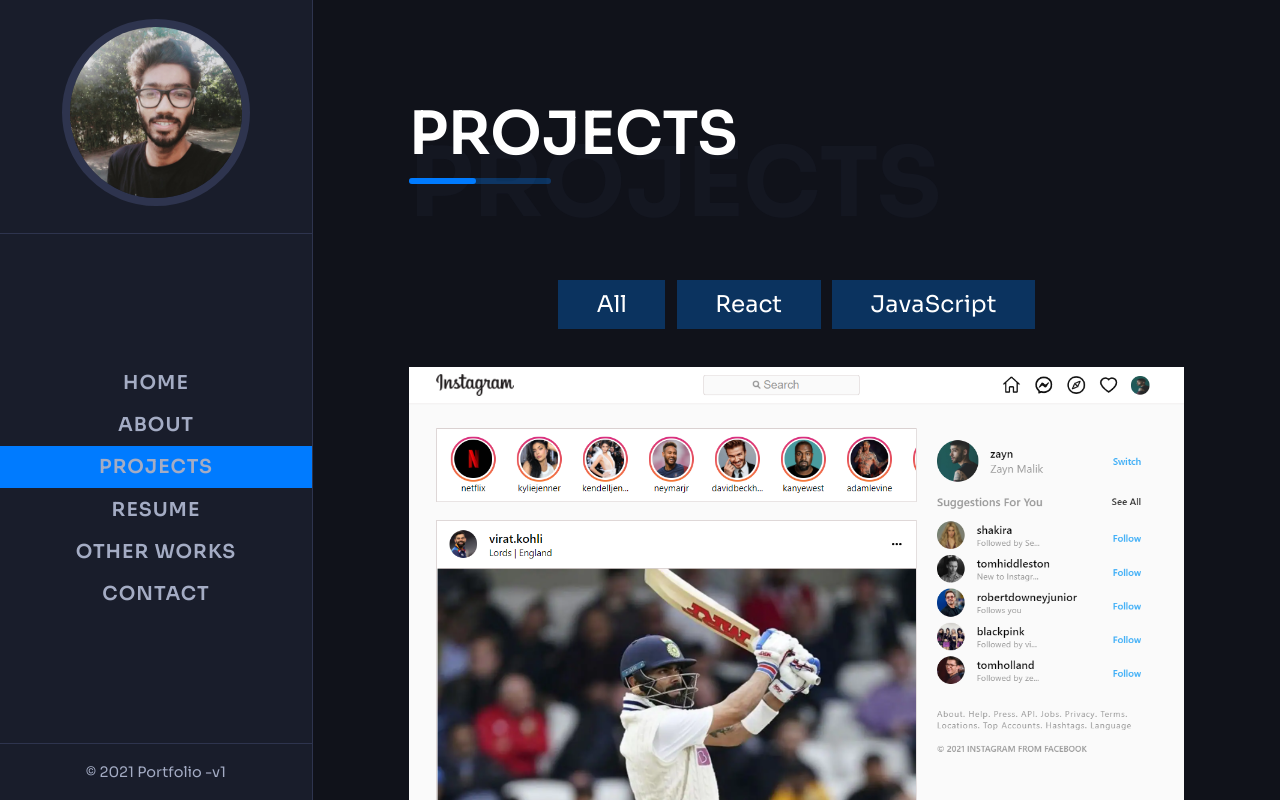
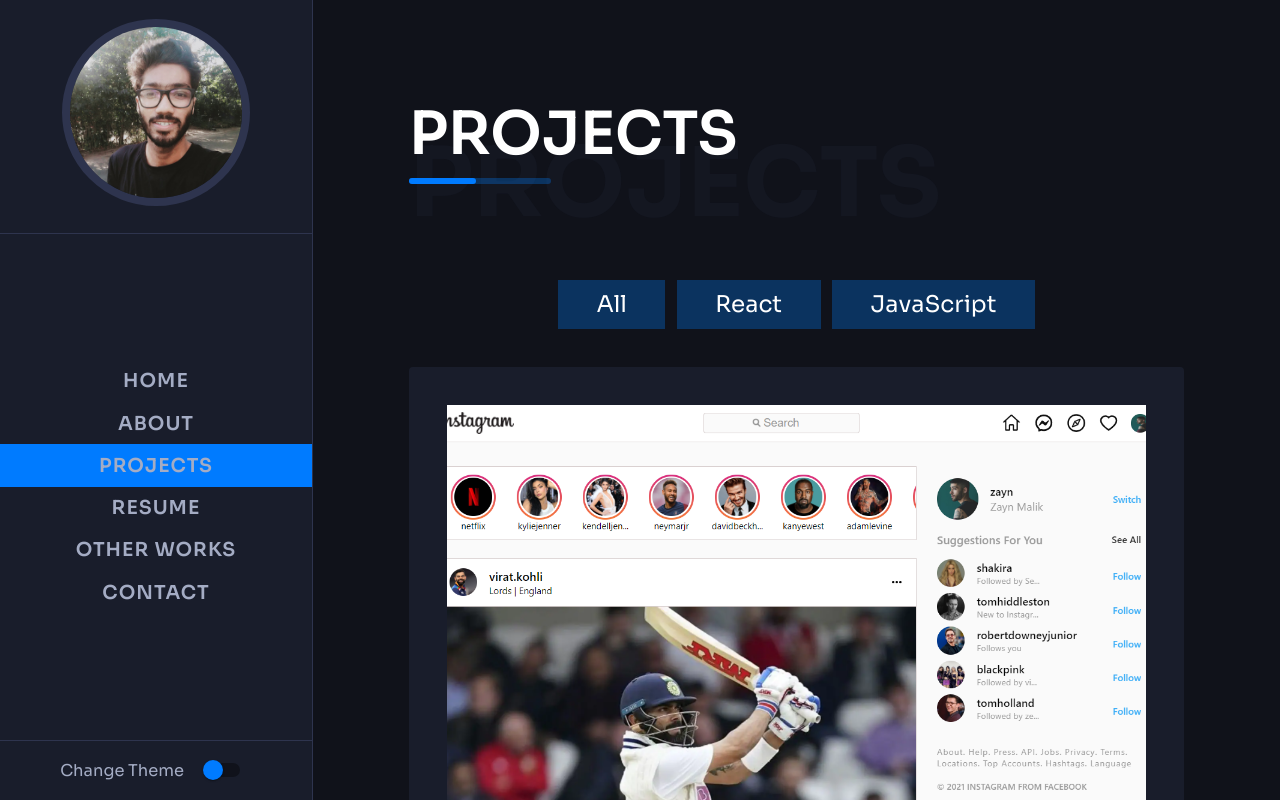
Before and after one commit to JayakrishnanMurali/portfolio-v1, a React (Create React App) app: page /projects in a window 1280 px wide. Shown: the top 800 px of the page. Built offline with nearby package versions, Linux system fonts and the light colour scheme.

Commit message:
Dark theme

```diff
--- a/src/Components/Menu.js
+++ b/src/Components/Menu.js
@@ -40,6 +40,10 @@
   grid-template-columns: repeat(1, 1fr);
 
   .grid-item {
+    background-color: var(--background-dark-grey);
+    padding: 2rem;
+    border-radius: 4px;
+
     &:not(:last-child) {
       margin-bottom: 3rem;
     }
--- a/src/Components/Navigation.js
+++ b/src/Components/Navigation.js
@@ -1,9 +1,27 @@
-import React from "react";
+import React, { useEffect, useState } from "react";
 import styled from "styled-components";
 import { NavLink } from "react-router-dom";
 import avatar from "../img/avatar-3.jpg";
+import { Switch } from "@material-ui/core";
 
 function Navigation() {
+  const [theme, setTheme] = useState("dark-theme");
+  const [checked, setChecked] = useState(false);
+
+  useEffect(() => {
+    document.documentElement.className = theme;
+  }, [theme]);
+
+  const themeToggle = () => {
+    if (theme === "light-theme") {
+      setTheme("dark-theme");
+      setChecked(false);
+    } else {
+      setTheme("light-theme");
+      setChecked(true);
+    }
+  };
+
   return (
     <NavigationStyled>
       <div className="avatar">
@@ -43,7 +61,17 @@
       </ul>
 
       <footer className="footer">
-        <p>&#169; 2021 Portfolio -v1</p>
+        <div className="d-dark">
+          <p>Change Theme</p>
+
+          <Switch
+            value=""
+            checked={checked}
+            size="medium"
+            onClick={themeToggle}
+            inputProps={{ "aria-label": "" }}
+          />
+        </div>
       </footer>
     </NavigationStyled>
   );
@@ -113,13 +141,20 @@
   }
 
   footer {
-    text-align: center;
+    /* text-align: center; */
     border-top: 1px solid var(--border-color);
     width: 100%;
+
+    .d-dark {
+      display: flex;
+      justify-content: center;
+      align-items: center;
+      gap: 0.51rem;
+    }
     p {
       padding: 1rem 0;
-      font-size: 0.75rem;
-      display: block;
+      font-size: 0.85rem;
+      /* display: block; */
     }
   }
 `;
--- a/src/styles/GlobalStyle.js
+++ b/src/styles/GlobalStyle.js
@@ -2,7 +2,44 @@
 
 const GlobalStyle = createGlobalStyle`
 
-:root{
+/* :root{
+    --primary-color: #007bff;
+    --primary-color-light: #057FFF;
+    --secondary-color: #6c757d;
+    --background-dark-color: #10121A;
+    --background-dark-grey: #191D2B;
+    --border-color: #2e344e;
+    --background-light-color: #F1F1F1;
+    --background-light-color-2: rgba(3,127,255,.3);
+    --white-color: #FFF;
+    --font-light-color: #a4acc4;
+    --font-dark-color: #313131;
+    --font-dark-color-2: #151515;
+    --sidebar-dark-color: #191D2B;
+    --scrollbar-bg-color: #383838;
+    --scrollbar-thump-color: #6b6b6b;
+    --scrollbar-track-color: #383838;
+} */
+
+.light-theme{
+    --primary-color: #007bff;
+    --primary-color-light: #057FFF;
+    --secondary-color: #ff7675;
+    --background-dark-color: #F1F1F1;
+    --background-dark-grey: #e4e4e4;
+    --border-color: #cbced8;
+    --background-light-color: #F1F1F1;
+    --background-light-color-2: rgba(3,127,255,.3);
+    --white-color: #151515;
+    --font-light-color: #313131;
+    --font-dark-color: #313131;
+    --font-dark-color-2: #151515;
+    --sidebar-dark-color: #E4E4E4;
+    --scrollbar-bg-color: #383838;
+    --scrollbar-thump-color: #6b6b6b;
+    --scrollbar-track-color: #383838;
+}
+.dark-theme{
     --primary-color: #007bff;
     --primary-color-light: #057FFF;
     --secondary-color: #6c757d;
@@ -36,6 +73,20 @@
     background-color: var(--background-dark-color);
     color: var(--font-light-color);
 }
+
+body::-webkit-scrollbar{
+    width: 9px;
+    background-color: var(--scrollbar-bg-color);
+}
+body::-webkit-scrollbar-thumb{
+    border-radius: 10px;
+    background-color: var(--scrollbar-thump-color);
+}
+body::-webkit-scrollbar-track{
+    border-radius: 10px;
+    background-color: var(--scrollbar-track-color);
+}
+
 a{
     font-family: inherit;
     color: inherit;
```
